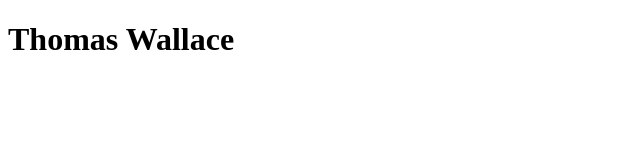
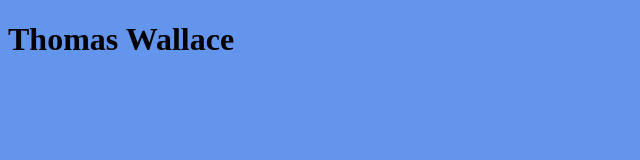
Before and after one commit to ThomasWallace/girl-code-2026, a plain HTML site: page index.html in a window 1280 px wide. Shown: the whole page, without its empty margins (0-640 px from the left). Drawn offline with Linux system fonts and the light colour scheme.

Commit message:
Attached a stylesheet

```diff
--- a/index.html
+++ b/index.html
@@ -4,6 +4,7 @@
     <meta charset="UTF-8">
     <meta name="viewport" content="width=device-width, initial-scale=1.0">
     <title>Hello World</title>
+    <link href="style.css" rel="stylesheet" />
 </head>
 <body>
     <h1>Thomas Wallace</h1>
--- a/style.css
+++ b/style.css
@@ -0,0 +1,3 @@
+body {
+    background-color:cornflowerblue;
+}
```
